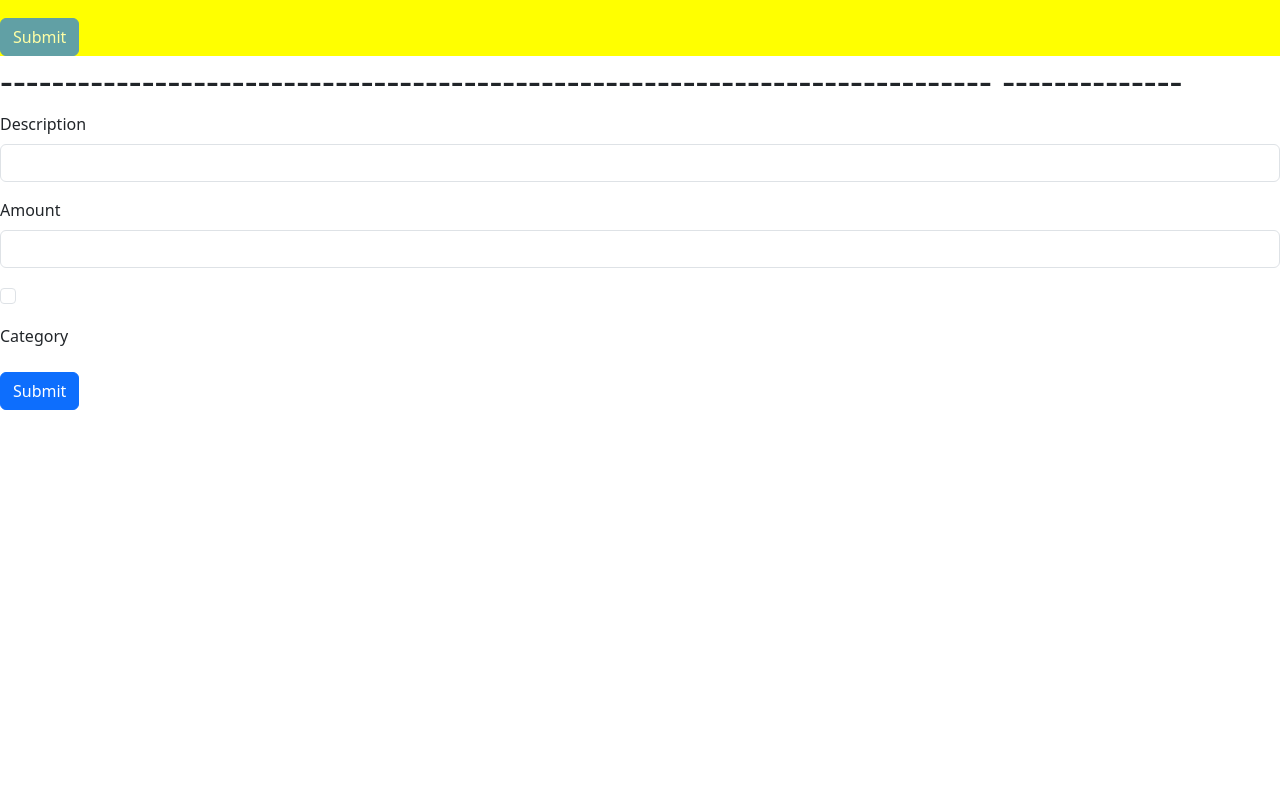
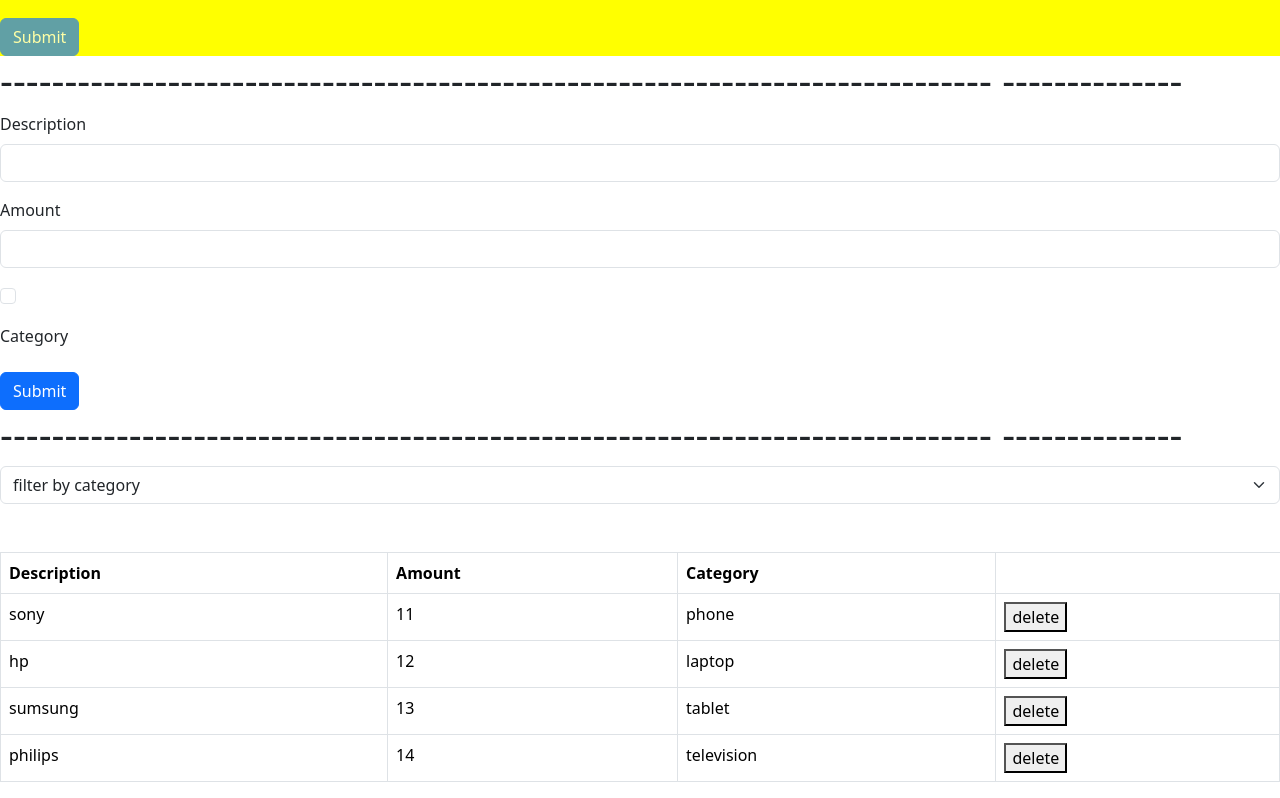
Before and after one commit to Ndizihiwe99/LearningReact, a React (Vite) app: page / in a window 1280 px wide. Shown: the part 968-1766 px from the top of the page. Before the commit the page ends 1378 px from the top, so only its background shows below. Built offline with nearby package versions, Linux system fonts and the light colour scheme.

Commit message:
added filter and a table

```diff
--- a/src/App.tsx
+++ b/src/App.tsx
@@ -12,6 +12,8 @@ import Form from "./components/Form";
 import ExpenseForm from "./components/ExpenseForm";
 //import { produce } from "immer";
 import styled from "styled-components";
+import ExpenseList from "./ExpenseTracer/components/ExpenseList";
+import ExpenseFilter from "./ExpenseTracer/components/ExpenseFilter";
 
 const FormSection = styled.div`
   background-color: yellow;
@@ -22,6 +24,14 @@ function App() {
   const [products, setProducts] = useState(["Inyange", "Amata"]);
   const [game, setGame] = useState({ id: 1, player: { name: "ugeen" } });
 
+  const [Expenses, setExpenses] = useState([
+    { id: 1, description: "sony", amount: 11, category: "phone" },
+    { id: 1, description: "hp", amount: 12, category: "laptop" },
+    { id: 1, description: "sumsung", amount: 13, category: "tablet" },
+    { id: 1, description: "philips", amount: 14, category: "television" },
+  ]);
+
+  const [selectedCtegory, setSelectedCategory] = useState("");
   const items = [
     "Kigali",
     "Gasabo",
@@ -31,6 +41,10 @@ function App() {
     "East",
     "West",
   ];
+
+  const visibleCategory = selectedCtegory
+    ? Expenses.filter((e) => e.category === selectedCtegory)
+    : Expenses;
 
   const handleSelectedItem = (item: string) =>
     console.log(item + " is clicked");
@@ -131,6 +145,27 @@ function App() {
       <div>
         <ExpenseForm></ExpenseForm>
       </div>
+
+      <div>
+        <h1>
+          -----------------------------------------------------------------------------
+          --------------
+        </h1>
+      </div>
+      <div>
+        <div className="mb-5">
+          <ExpenseFilter
+            onSelectCategory={(category) => setSelectedCategory(category)}
+          ></ExpenseFilter>
+        </div>
+
+        <ExpenseList
+          expenses={visibleCategory}
+          deleteClick={(amt) =>
+            setExpenses(Expenses.filter((e) => e.amount !== amt))
+          }
+        ></ExpenseList>
+      </div>
     </>
   );
 }
--- /dev/null
+++ b/src/ExpenseTracer/components/ExpenseFilter.tsx
@@ -0,0 +1,23 @@
+import React from "react";
+
+interface CategoryProps {
+  onSelectCategory: (category: string) => void;
+}
+
+function ExpenseFilter({ onSelectCategory }: CategoryProps) {
+  return (
+    <select
+      onChange={(event) => onSelectCategory(event.target.value)}
+      className="form-select"
+      aria-label="Default select example"
+    >
+      <option selected>filter by category</option>
+      <option value="phone">phone</option>
+      <option value="laptop">laptop</option>
+      <option value="tablet">tablet</option>
+      <option value="television">television</option>
+    </select>
+  );
+}
+
+export default ExpenseFilter;
--- /dev/null
+++ b/src/ExpenseTracer/components/ExpenseList.tsx
@@ -0,0 +1,42 @@
+import React from "react";
+
+interface expense {
+  id: number;
+  description: string;
+  amount: number;
+  category: string;
+}
+
+interface expenseProps {
+  expenses: expense[];
+  deleteClick: (amount: number) => void;
+}
+
+function ExpenseList({ expenses, deleteClick }: expenseProps) {
+  if (expenses.length == 0) return null;
+  return (
+    <table className="table table-bordered">
+      <thead>
+        <tr>
+          <th scope="col">Description</th>
+          <th scope="col">Amount</th>
+          <th scope="col">Category</th>
+        </tr>
+      </thead>
+      <tbody>
+        {expenses.map((exp) => (
+          <tr key={exp.id}>
+            <td>{exp.description}</td>
+            <td>{exp.amount}</td>
+            <td>{exp.category}</td>
+            <td>
+              <button onClick={() => deleteClick(exp.amount)}>delete</button>
+            </td>
+          </tr>
+        ))}
+      </tbody>
+    </table>
+  );
+}
+
+export default ExpenseList;
```
